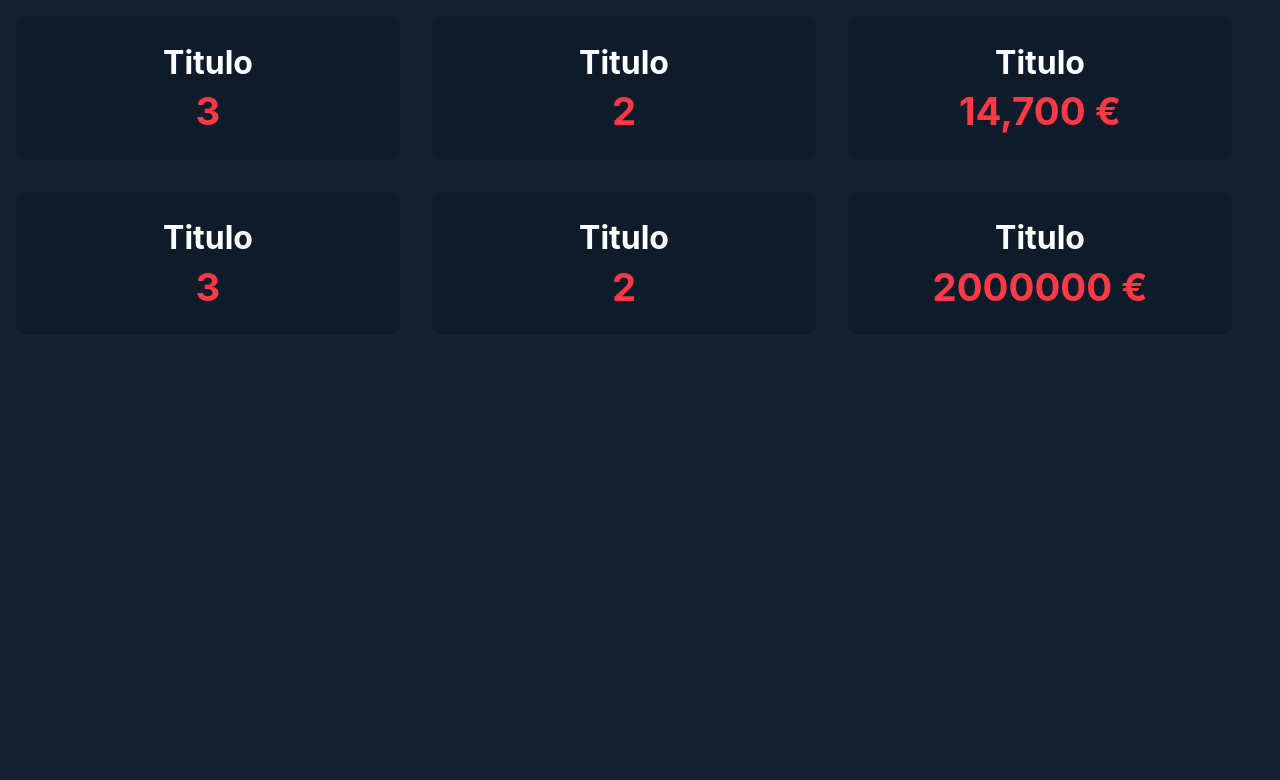
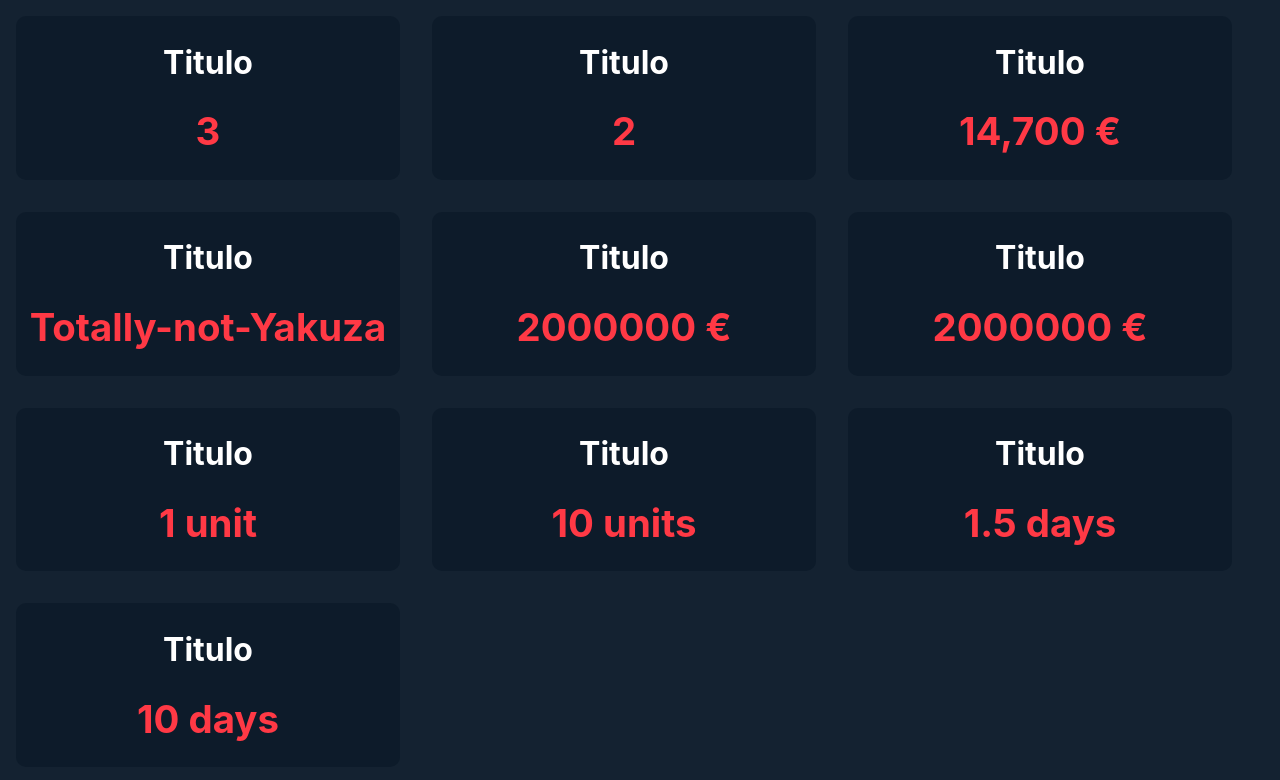
Before and after one commit to antoniopedrodantas/sinf-feup, a React (Create React App) app in the folder tempura/client/: page /overview in a window 1280 px wide. Shown: the top 780 px of the page. Built offline with nearby package versions, Linux system fonts and the light colour scheme.

Commit message:
Finished adding css

```diff
--- a/tempura/client/src/components/SingleValueCard/SingleValueCard.tsx
+++ b/tempura/client/src/components/SingleValueCard/SingleValueCard.tsx
@@ -1,16 +1,27 @@
 import React from "react";
-import { SVCNumberProp, SVCDateProp, SVCTextProp } from "./SVCMoneyProp";
 import './styles/SingleValueCard.css';
+import { SVCNumberProp, SVCTextProp } from "./SVCMoneyProp";
 
-type SingleValueCardProps = SVCDateProp | SVCNumberProp  | SVCTextProp;
+type SingleValueCardProps = SVCNumberProp  | SVCTextProp;
 
 const SingleValueCard: React.FC<SingleValueCardProps> = ({ type, title, value }) => {
   const classNames = `card card-${type}`;
+
+  const suffixedValue = () => {
+    switch (type) {
+      case 'money': return value + " €";
+      case 'percentage': return value + ' %';
+      case 'unit': return value + ' unit' + (value != 1 ? 's' : '');
+      case 'date': return value + ' day' + (value != 1 ? 's' : '');
+      case 'text': default: return value;
+    }
+  }
+
   return (
     <>
       <div className={classNames}>
         <h2 className="card-title">{title}</h2>
-        <h1 className="card-value">{value}</h1>
+        <h1 className="card-value">{suffixedValue()}</h1>
       </div>
     </>
   );
--- a/tempura/client/src/components/SingleValueCard/styles/SingleValueCard.css
+++ b/tempura/client/src/components/SingleValueCard/styles/SingleValueCard.css
@@ -6,21 +6,21 @@
   margin: 1rem;
   background-color: var(--card-background);
   overflow: hidden;
+  justify-content: flex-start;
 }
 
 .card-title{
   text-align: center;
-  margin-bottom: 0.5vw;
   font-size: 2.5vmax;
 }
 
 .card-value{
+  align-self: center;
   text-align: center;
   margin-top: 0%;
-  margin-left: 2vw;
-  margin-right: 2vw;
+  margin-left: 0;
+  margin-right: 0;
   color: var(--red-color);
   font-size: 3vmax;
-  white-space: nowrap;
-
+  text-overflow: scale;
 }
--- a/tempura/client/src/scenes/Overview/Overview.tsx
+++ b/tempura/client/src/scenes/Overview/Overview.tsx
@@ -11,9 +11,13 @@ const Overview: React.FC = () => {
         <SingleValueCard type="text" title="Titulo" value="14,700 €"  />
       </div>
       <div id="cenas">
-        <SingleValueCard type="text" title="Titulo" value="3" />
-        <SingleValueCard type="text" title="Titulo" value="2" />
-        <SingleValueCard type="text" title="Titulo" value="2000000 €" />
+        <SingleValueCard type="text" title="Titulo" value="Totally-not-Yakuza" />
+        <SingleValueCard type="money" title="Titulo" value={2000000} />
+        <SingleValueCard type="money" title="Titulo" value={2000000} />
+        <SingleValueCard type="unit" title="Titulo" value={1} />
+        <SingleValueCard type="unit" title="Titulo" value={10} />
+        <SingleValueCard type="date" title="Titulo" value={1.5} />
+        <SingleValueCard type="date" title="Titulo" value={10} />
       </div>
     </>
   );
```
Also changed, not shown: tempura/client/src/components/SingleValueCard/SVCMoneyProp.d.ts (+1 -6 lines).
